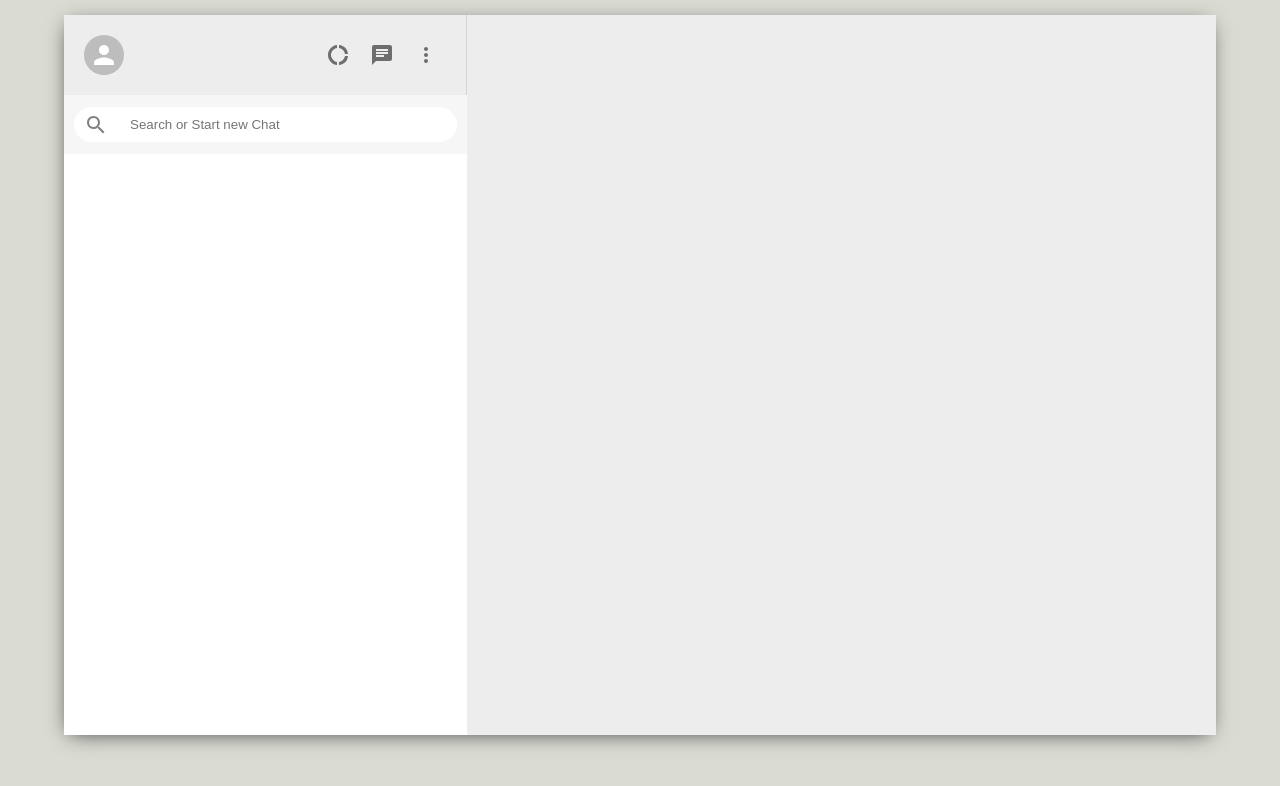
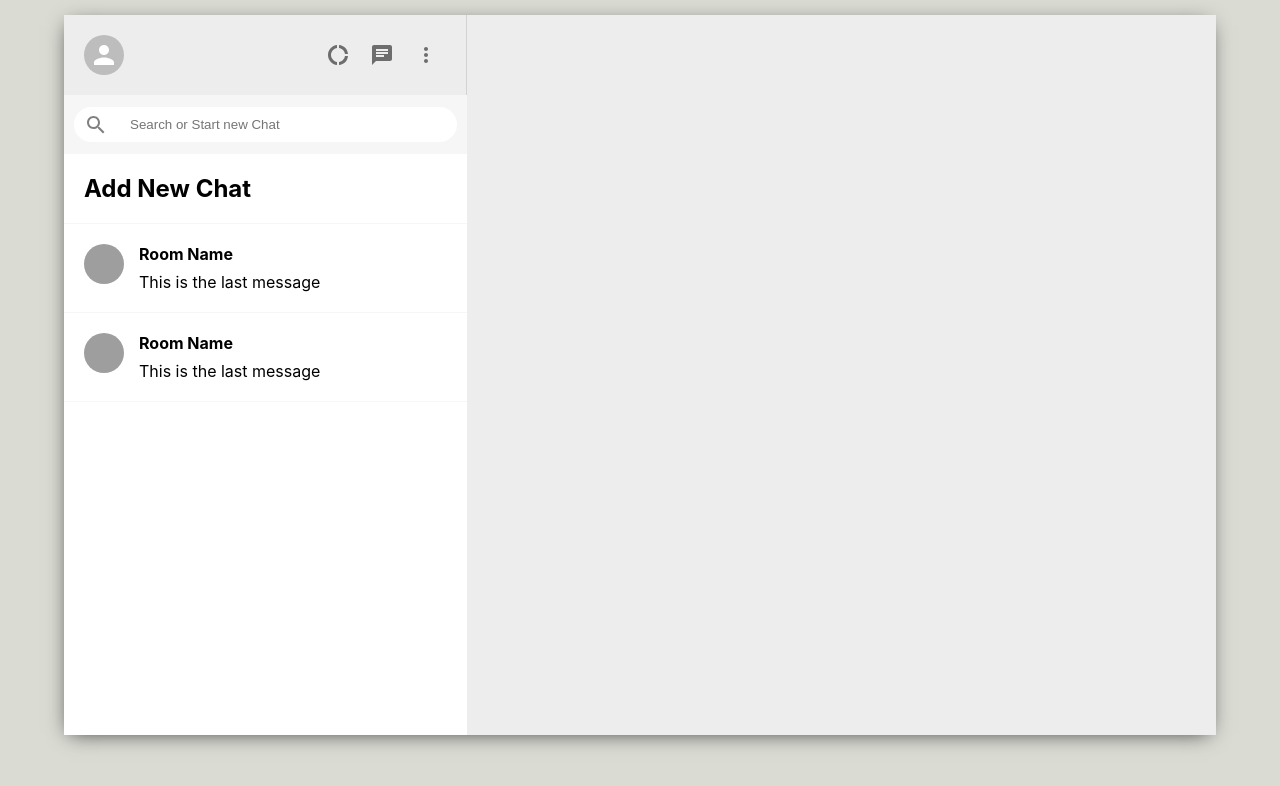
Before and after one commit to shouryabansal7/whatsapp-firebase, a React (Create React App) app: page / in a window 1280 px wide. Shown: the top 786 px of the page. Built offline with nearby package versions, Linux system fonts and the light colour scheme; grey boxes are pictures that could not be loaded.

Commit message:
second commit : create SidebarChat

```diff
--- a/src/Sidebar.js
+++ b/src/Sidebar.js
@@ -7,6 +7,7 @@ import {
   SearchOutlined,
 } from "@mui/icons-material";
 import { Avatar, IconButton } from "@mui/material";
+import SidebarChat from "./SidebarChat";
 
 function Sidebar(props) {
   return (
@@ -31,7 +32,11 @@ function Sidebar(props) {
           <input placeholder="Search or Start new Chat" type="text" />
         </div>
       </div>
-      <div className="sidebar_chats"></div>
+      <div className="sidebar_chats">
+        <SidebarChat addNewChat />
+        <SidebarChat />
+        <SidebarChat />
+      </div>
     </div>
   );
 }
--- /dev/null
+++ b/src/SidebarChat.css
@@ -0,0 +1,19 @@
+.sidebarChat {
+  display: flex;
+  padding: 20px;
+  cursor: pointer;
+  border-bottom: 1px solid #f6f6f6;
+}
+
+.sidebarChat:hover {
+  background-color: #ebebeb;
+}
+
+.sidebarChat_info > h2 {
+  font-size: 16px;
+  margin-bottom: 8px;
+}
+
+.sidebarChat_info {
+  margin-left: 15px;
+}
--- /dev/null
+++ b/src/SidebarChat.js
@@ -0,0 +1,36 @@
+import { Avatar } from "@mui/material";
+import React, { useEffect, useState } from "react";
+import "./SidebarChat.css";
+
+function SidebarChat(props) {
+  const [seed, setSeed] = useState("");
+
+  useEffect(() => {
+    setSeed(Math.floor(Math.random() * 5000));
+  }, []);
+
+  const createChat = () => {
+    const roomName = prompt("Please Enter name for chat");
+
+    if (roomName) {
+      //do something ever
+    }
+  };
+
+  const { addNewChat } = props;
+  return !addNewChat ? (
+    <div className="sidebarChat">
+      <Avatar src={`https://avatars.dicebear.com/api/avataaars/${seed}.svg`} />
+      <div className="sidebarChat_info">
+        <h2>Room Name</h2>
+        <p>This is the last message</p>
+      </div>
+    </div>
+  ) : (
+    <div onClick={createChat} className="sidebarChat">
+      <h2>Add New Chat</h2>
+    </div>
+  );
+}
+
+export default SidebarChat;
```
